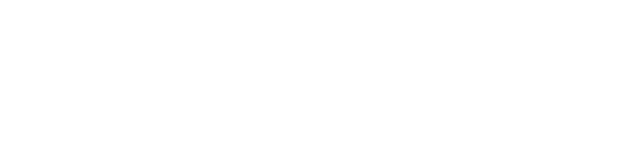
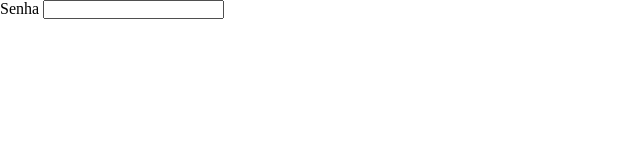
Before and after one commit to bonbj/LoginPage, a plain HTML site: page index.html in a window 1280 px wide. Shown: the whole page, without its empty margins (0-640 px from the left). Drawn offline with Linux system fonts and the light colour scheme.

Commit message:
Input password

```diff
--- a/index.html
+++ b/index.html
@@ -8,7 +8,8 @@
 </head>
 <body>
     <main>
-
+        <label for="password">Senha</label>
+        <input type="password" name="password" id="password">
     </main>
 </body>
 </html>
```
